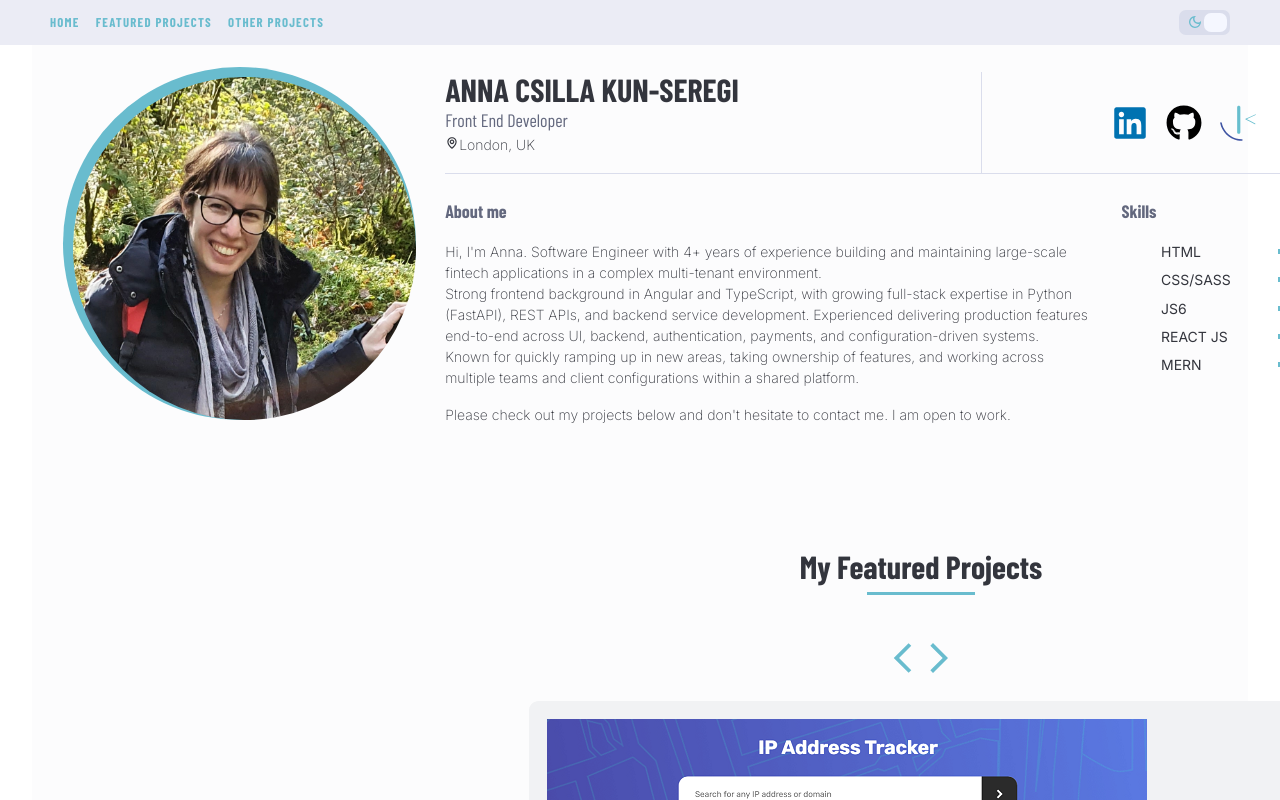
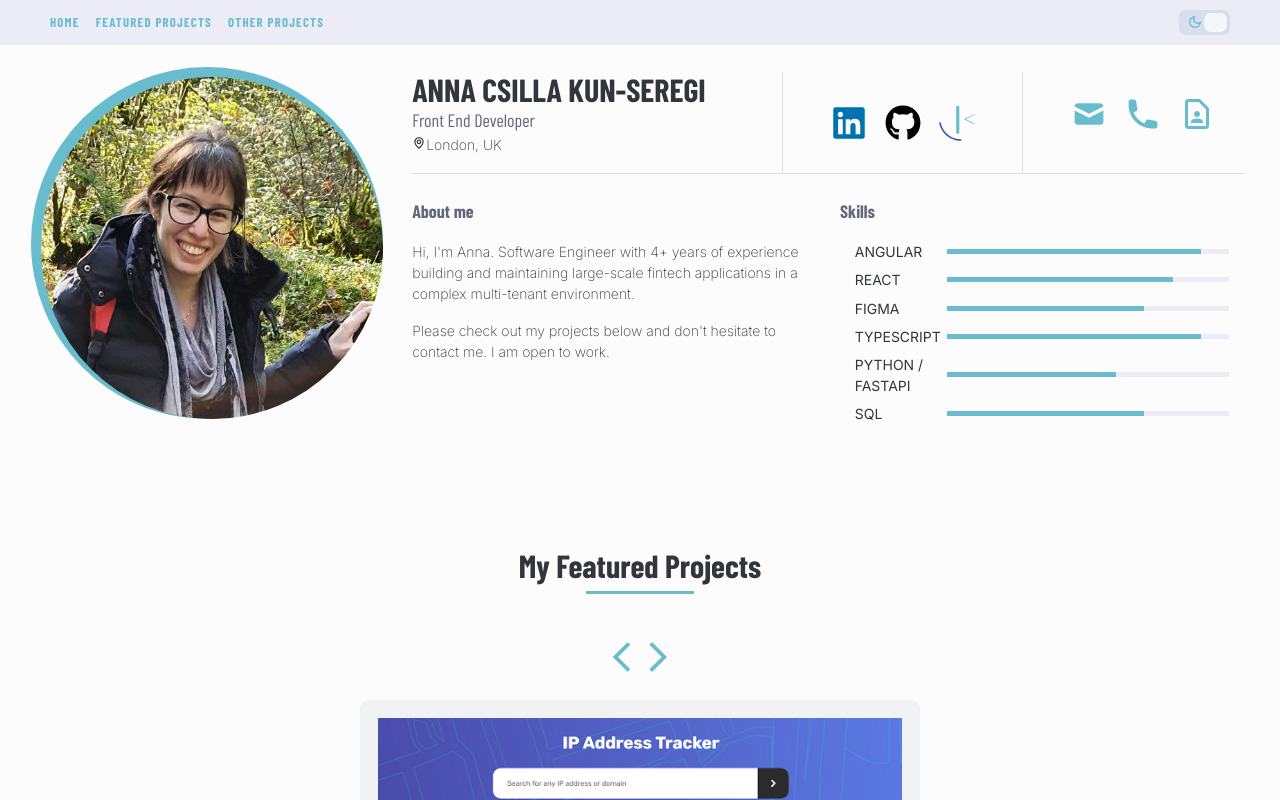
Before and after one commit to annacsillaxs/portfolio-react, a React (Create React App) app: page / in a window 1280 px wide. Shown: the top 800 px of the page. Built offline with nearby package versions, Linux system fonts and the light colour scheme; a web font is replaced by a local one.

Commit message:
rename CV, fix width, update skills and description

```diff
--- a/package.json
+++ b/package.json
@@ -13,8 +13,8 @@
     "web-vitals": "^1.1.2"
   },
   "scripts": {
-    "start": "react-scripts start",
-    "build": "react-scripts build",
+    "start": "NODE_OPTIONS=--openssl-legacy-provider react-scripts start",
+    "build": "NODE_OPTIONS=--openssl-legacy-provider react-scripts build",
     "test": "react-scripts test",
     "eject": "react-scripts eject"
   },
--- a/src/components/Header.js
+++ b/src/components/Header.js
@@ -7,24 +7,28 @@ import { MdOutlineContactPage } from "react-icons/md";
 const Header = ({ toggleTheme, theme }) => {
   const skills = [
     {
-      name: "html",
-      level: "95",
-    },
-    {
-      name: "css/sass",
-      level: "95",
-    },
-    {
-      name: "js6",
+      name: "Angular",
       level: "90",
     },
     {
-      name: "react js",
+      name: "React",
+      level: "80",
+    },
+    {
+      name: "Figma",
+      level: "70",
+    },
+    {
+      name: "Typescript",
+      level: "90",
+    },
+    {
+      name: "Python / FastAPI",
       level: "60",
     },
     {
-      name: "mern",
-      level: "25",
+      name: "SQL",
+      level: "70",
     },
   ];
 
@@ -126,16 +130,6 @@ const Header = ({ toggleTheme, theme }) => {
           Hi, I'm Anna. Software Engineer with 4+ years of experience building
           and maintaining large-scale fintech applications in a complex
           multi-tenant environment.
-          <br />
-          Strong frontend background in Angular and TypeScript, with growing
-          full-stack expertise in Python (FastAPI), REST APIs, and backend
-          service development. Experienced delivering production features
-          end-to-end across UI, backend, authentication, payments, and
-          configuration-driven systems.
-          <br />
-          Known for quickly ramping up in new areas, taking ownership of
-          features, and working across multiple teams and client configurations
-          within a shared platform.
         </p>
         <p>
           Please check out my projects below and don't hesitate to contact me. I
--- a/src/index.css
+++ b/src/index.css
@@ -198,7 +198,6 @@ li {
   padding: 1em;
   margin-inline: auto;
   max-width: 80rem;
-	width: 95%;
   background-color: var(--clr-bg-container);
 }
 
```
Also changed, not shown: 1 other file (tests, documents, lock files or other folders). Lines whose indentation alone changed are shown as unchanged.
